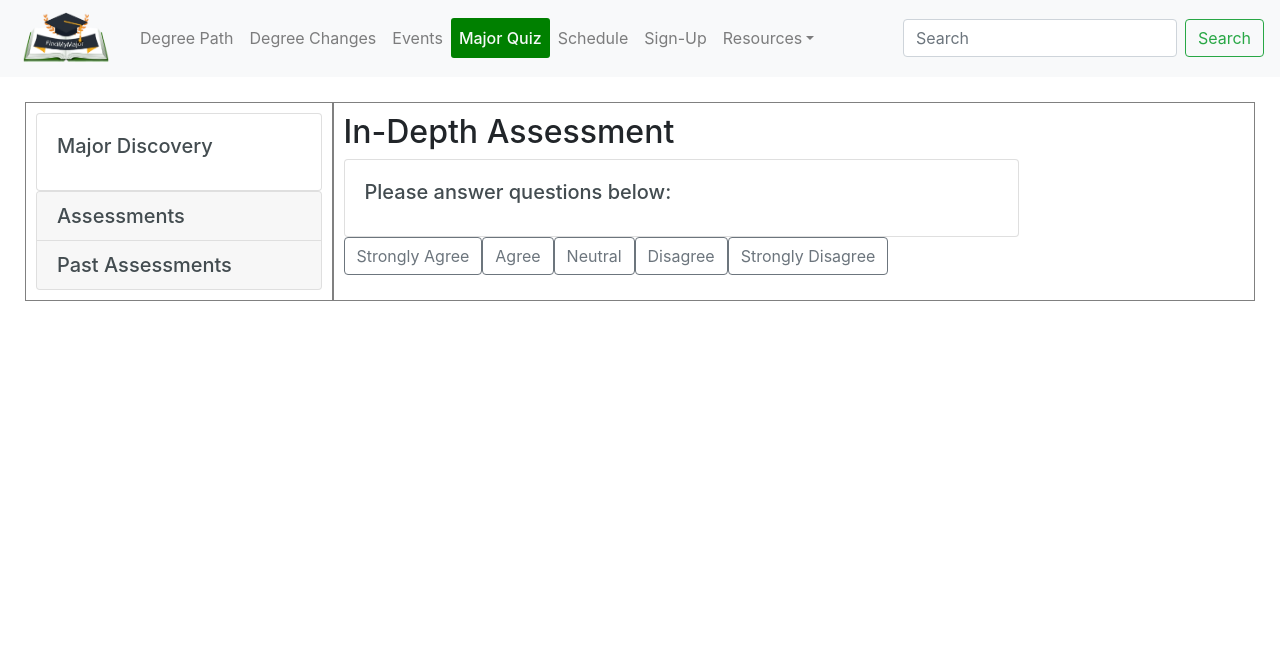
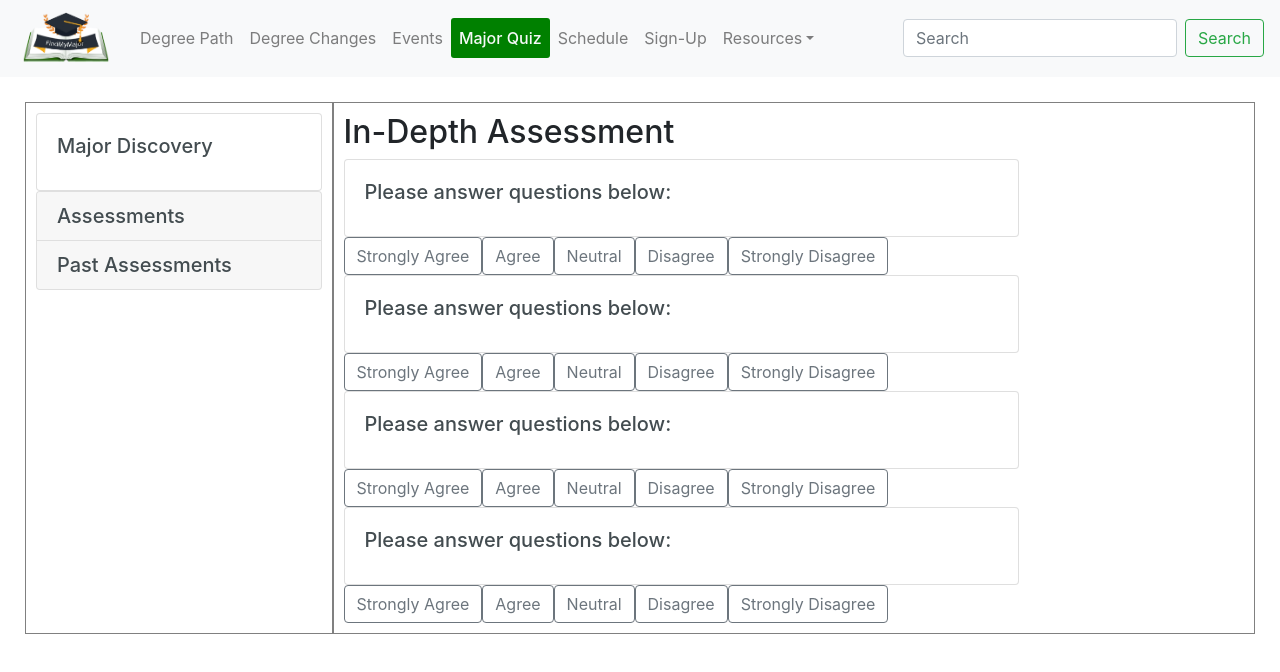
Before and after one commit to McCrakken/CS_3410-find-my-app, a React (Create React App) app: page /MajorQuiz in a window 1280 px wide. Shown: the top 672 px of the page. Built offline with nearby package versions, Linux system fonts and the light colour scheme.

Commit message:
I replicated the questions and answer for the quiz.

```diff
--- a/src/containers/EventCard/EventCardContainer.js
+++ b/src/containers/EventCard/EventCardContainer.js
@@ -7,7 +7,6 @@ class EventCardContainer extends Component {
     state = {
         events: [
             { title: 'Card - 1', text: 'Text used to make the first event'},
-            { title: 'Card - 2', text: 'Text used to make the second event'},
             { title: 'Card - 3', text: 'Text used to make the third event'},
             { title: 'Card - 4', text: 'Text used to make the fourth event'}
         ]
--- a/src/containers/MajorQuiz/quizContent.js
+++ b/src/containers/MajorQuiz/quizContent.js
@@ -10,6 +10,7 @@ class QuizContent extends Component{
     };
     render() {
         return(
+            <div>
             <div className={'quiz-content'}>
                 {this.state.event.map((Event)=>{
                     return<EventCard
@@ -22,7 +23,46 @@ class QuizContent extends Component{
             </div>
 
 
-        )
+            <div className={'quiz-content'}>
+            {this.state.event.map((Event)=>{
+                    return<EventCard
+                        title={Event.title}
+                        classes={'card event-card'}
+
+                    />}
+                )}
+                 <Answer/>
+                </div>
+
+                <div className={'quiz-content'}>
+                    {this.state.event.map((Event)=>{
+                        return<EventCard
+                            title={Event.title}
+                            classes={'card event-card'}
+
+                        />}
+                    )}
+                    <Answer/>
+                </div>
+
+                <div className={'quiz-content'}>
+                    {this.state.event.map((Event)=>{
+                        return<EventCard
+                            title={Event.title}
+                            classes={'card event-card'}
+
+                        />}
+                    )}
+                    <Answer/>
+                </div>
+
+
+
+            </div>
+
+
+
+    )
     }
 }
 
--- a/src/styles/custom.scss
+++ b/src/styles/custom.scss
@@ -10,5 +10,4 @@
 
 @import 'containers/event-card-container';
 @import 'containers/degree-changes';
-
 @import 'hoc/content';
```
Also changed, not shown: 1 other file (tests, documents, lock files or other folders).
